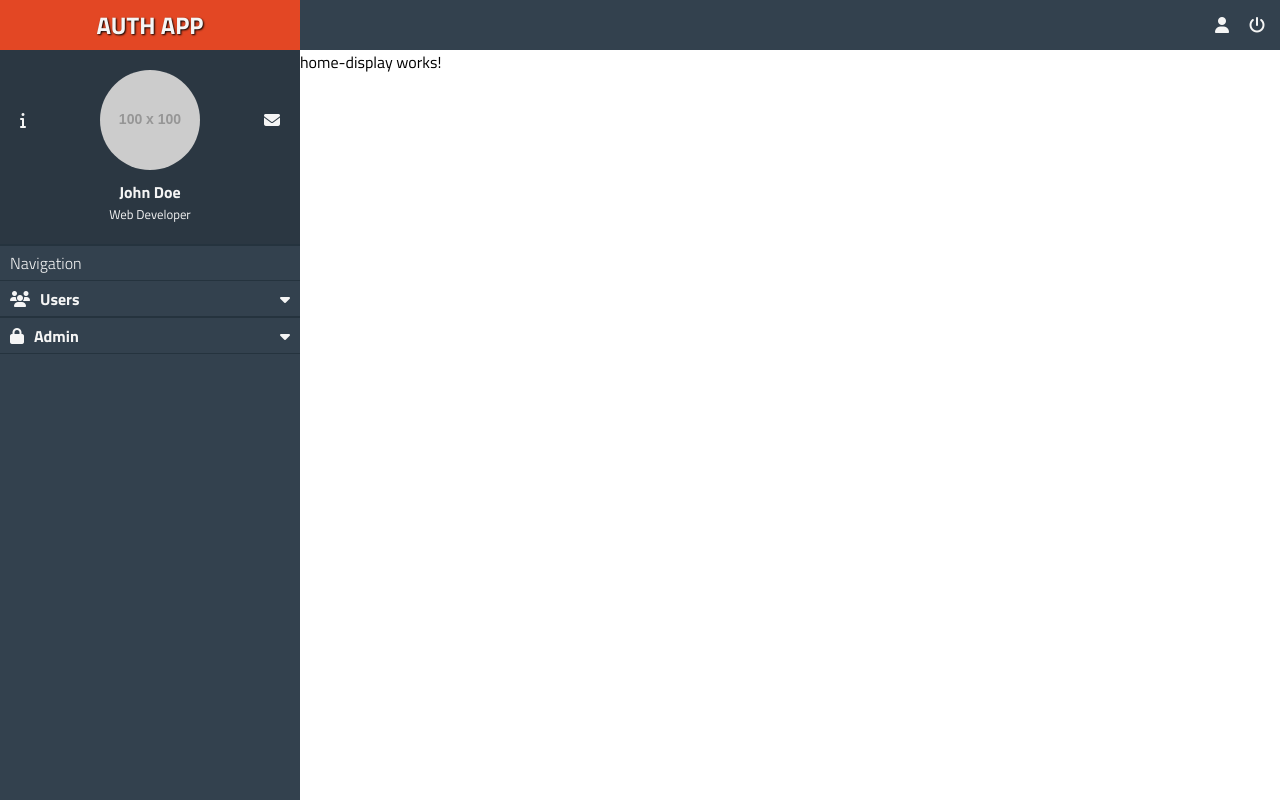
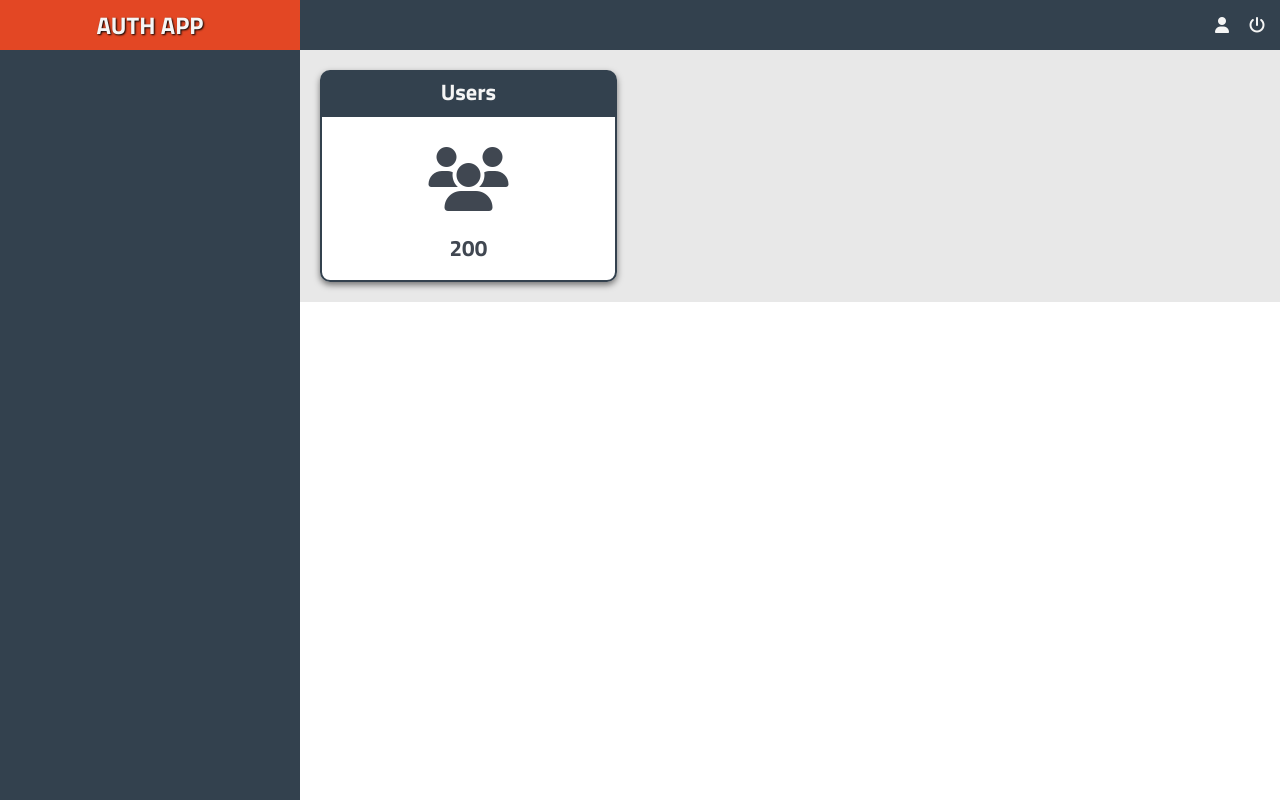
Before and after one commit to BGZStephen/node-user-boilerplate, an Angular app in the folder angular-src/: page /home in a window 1280 px wide. Built offline with nearby package versions, Linux system fonts and the light colour scheme.

Commit message:
built out widgets container and users widget

```diff
--- a/angular-src/src/app/app.module.ts
+++ b/angular-src/src/app/app.module.ts
@@ -11,6 +11,7 @@ import { NavigationComponent } from './components/navigation/navigation.componen
 import { HomeComponent } from './pages/home/home.component';
 import { HomeDisplayComponent } from './components/home-display/home-display.component';
 import { NotificationBarComponent } from './components/notification-bar/notification-bar.component';
+import { UsersWidgetComponent } from './widgets/users-widget/users-widget.component';
 
 @NgModule({
   declarations: [
@@ -20,7 +21,8 @@ import { NotificationBarComponent } from './components/notification-bar/notifica
     NavigationComponent,
     HomeComponent,
     HomeDisplayComponent,
-    NotificationBarComponent
+    NotificationBarComponent,
+    UsersWidgetComponent
   ],
   imports: [
     BrowserModule,
--- a/angular-src/src/app/components/home-display/home-display.component.css
+++ b/angular-src/src/app/components/home-display/home-display.component.css
@@ -0,0 +1,10 @@
+.widgets-container {
+  background: #e8e8e8;
+  padding: 10px;
+  width: 100%;
+  min-height: calc(100% -50px)
+}
+
+.widgets-row {
+
+}
--- a/angular-src/src/app/components/home-display/home-display.component.html
+++ b/angular-src/src/app/components/home-display/home-display.component.html
@@ -1,3 +1,5 @@
-<p>
-  home-display works!
-</p>
+<div class="widgets-container">
+  <div class="widgets-row">
+    <app-users-widget></app-users-widget>
+  </div>
+</div>
--- a/angular-src/src/app/components/navigation/navigation.component.css
+++ b/angular-src/src/app/components/navigation/navigation.component.css
@@ -1,6 +1,5 @@
 .app-navigation-container {
   background: #33414e;
-  min-height: 100vh;
   width: 100%;
 }
 
@@ -186,6 +185,11 @@
 }
 
 @media (min-width: 1024px) {
+
+  .app-navigation-container {
+    min-height: 100vh;
+  }
+
   .menu-toggle {
     display: none;
   }
--- a/angular-src/src/app/components/navigation/navigation.component.html
+++ b/angular-src/src/app/components/navigation/navigation.component.html
@@ -1,7 +1,7 @@
 <div class="app-navigation-container">
   <div class="header-container">
     <h2 class="header-logo">AUTH APP</h2>
-    <a class="fa fa-bars menu-toggle" (click)="setMenuStyle()"></a>
+    <a class="fa fa-bars menu-toggle" (click)="activeMenu = !activeMenu"></a>
   </div>
   <div class="app-navigation" (window:resize)="setMenuStyle('resize')" [ngStyle]="menuStyle()">
     <div class="profile-container">
--- a/angular-src/src/app/components/navigation/navigation.component.ts
+++ b/angular-src/src/app/components/navigation/navigation.component.ts
@@ -34,10 +34,8 @@ export class NavigationComponent implements OnInit {
       this.activeMenu = true;
     } else if (resize && screen.width < 1024) {
       this.activeMenu = false;
-    } else if (screen.width < 1024){
-      this.activeMenu = !this.activeMenu
     } else {
-      this.activeMenu = true;
+      this.activeMenu = false;
     }
   }
 
--- /dev/null
+++ b/angular-src/src/app/widgets/users-widget/users-widget.component.css
@@ -0,0 +1,77 @@
+.widget-container {
+  padding: 10px;
+  width: 100%;
+}
+
+.widget {
+  border-radius: 10px;
+  -webkit-box-shadow:0 3px 6px rgba(0, 0, 0, 0.5);
+     -moz-box-shadow:0 3px 6px rgba(0, 0, 0, 0.5);
+          box-shadow:0 3px 6px rgba(0, 0, 0, 0.5);
+  width: 100%;
+}
+
+.widget-header-container {
+  align-items: center;
+  background: #33414e;
+  border-bottom: 2px solid #33414e;
+  border-top-left-radius: 10px;
+  border-top-right-radius: 10px;
+  display: flex;
+  height: 45px;
+  width: 100%;
+}
+
+.widget-header {
+  color: #F5F5F5;
+  font-size: 1.4em;
+  font-weight: bold;
+  text-align: center;
+  transition: color 0.3s ease;
+  width: 100%;
+}
+
+.widget:hover .widget-header,
+.widget:hover .fa-users {
+  color: #f49c22
+}
+
+.widget-content-container {
+  background: white;
+  border: 2px solid #33414e;
+  border-bottom-left-radius: 10px;
+  border-bottom-right-radius: 10px;
+  padding: 15px 5px;
+  text-align: center;
+  width: 100%;
+}
+
+.fa-users {
+  color: #404751;
+  margin: 15px 0 20px 0;
+  transition: color 0.3s ease;
+}
+
+.widget-content-description {
+  color: #404751;
+  font-size: 1.4em;
+  font-weight: bold;
+}
+
+@media (min-width: 600px) {
+  .widget-container {
+    width: 50%;
+  }
+}
+
+@media (min-width: 1024px) {
+  .widget-container {
+    width: 33%;
+  }
+}
+
+@media (min-width: 1440px) {
+  .widget-container {
+    width: 25%;
+  }
+}
--- /dev/null
+++ b/angular-src/src/app/widgets/users-widget/users-widget.component.html
@@ -0,0 +1,11 @@
+<div class="widget-container">
+  <div class="widget">
+    <div class="widget-header-container">
+      <p class="widget-header">Users</p>
+    </div>
+    <div class="widget-content-container">
+      <a class="fa fa-users fa-4x"></a>
+      <p class="widget-content-description">200</p>
+    </div>
+  </div>
+</div>
--- /dev/null
+++ b/angular-src/src/app/widgets/users-widget/users-widget.component.ts
@@ -0,0 +1,15 @@
+import { Component, OnInit } from '@angular/core';
+
+@Component({
+  selector: 'app-users-widget',
+  templateUrl: './users-widget.component.html',
+  styleUrls: ['./users-widget.component.css']
+})
+export class UsersWidgetComponent implements OnInit {
+
+  constructor() { }
+
+  ngOnInit() {
+  }
+
+}
```
